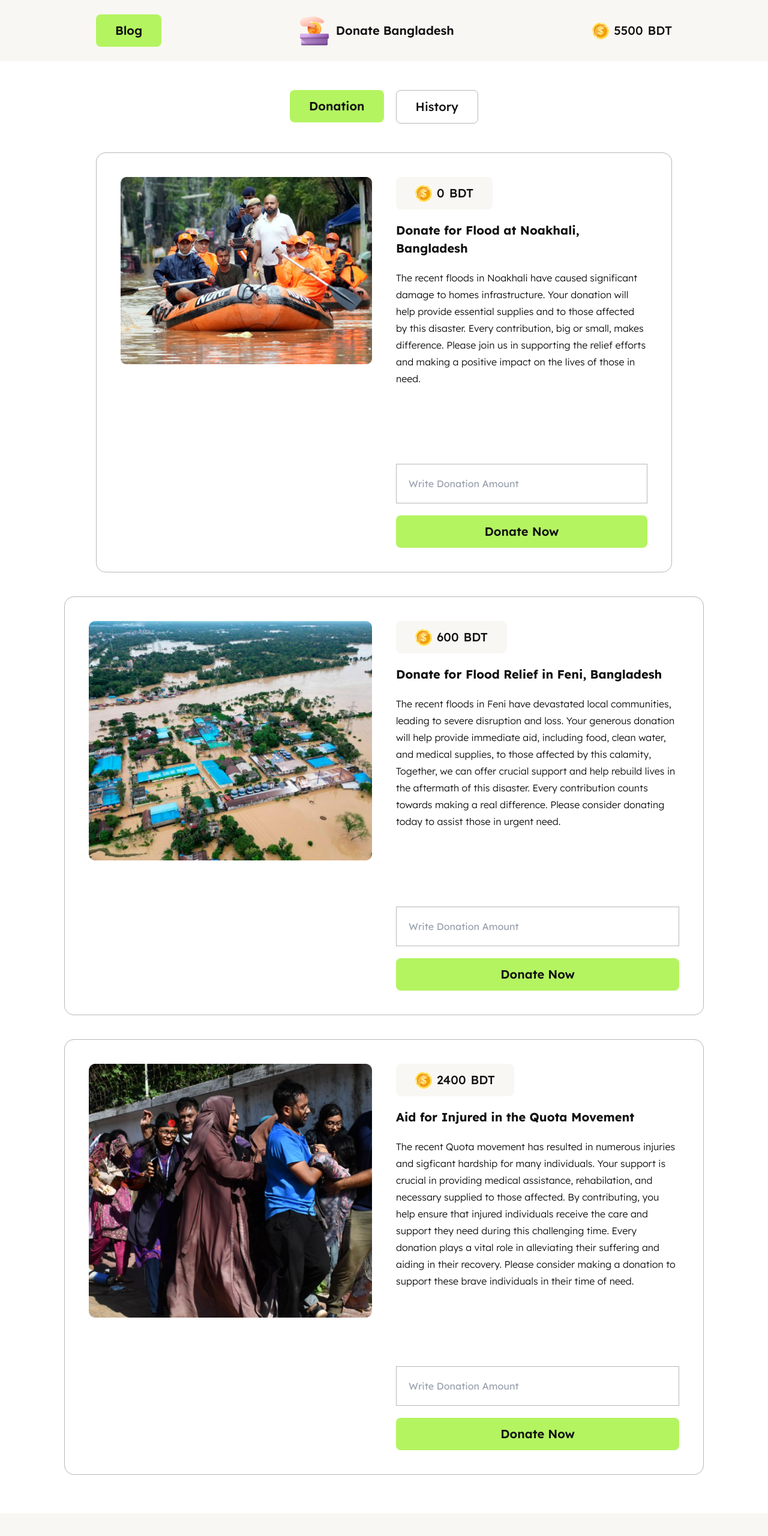
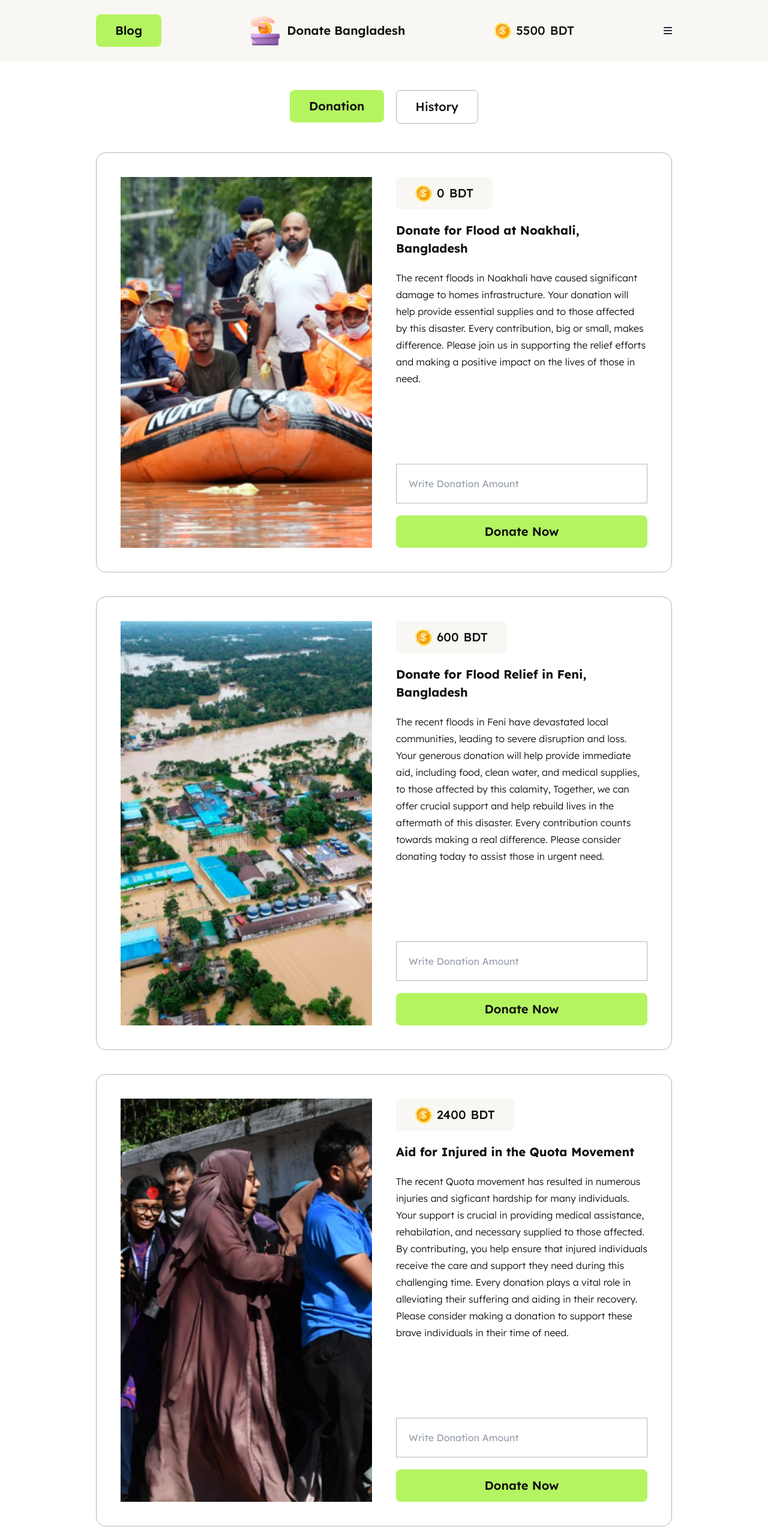
Before and after one commit to Sahajewel/batch-10-A5, a plain HTML site: page index.html in a window 1280 px wide. Shown: the whole page at 60% size. Drawn offline with nearby package versions, Linux system fonts and the light colour scheme.

Commit message:
Responsive completed

```diff
--- a/index.html
+++ b/index.html
@@ -11,6 +11,9 @@
     <link href="https://fonts.googleapis.com/css2?family=Lexend:wght@100..900&display=swap" rel="stylesheet">
     <!-- daisyUI cdn -->
     <link href="https://cdn.jsdelivr.net/npm/daisyui@4.12.10/dist/full.min.css" rel="stylesheet" type="text/css" />
+
+    <!-- fontawesome cdn -->
+    <link rel="stylesheet" href="https://cdnjs.cloudflare.com/ajax/libs/font-awesome/6.6.0/css/all.min.css" integrity="sha512-Kc323vGBEqzTmouAECnVceyQqyqdsSiqLQISBL29aUW4U/M7pSPA/gEUZQqv1cwx4OnYxTxve5UMg5GT6L4JJg==" crossorigin="anonymous" referrerpolicy="no-referrer" />
     <!-- tailwindcss cdn -->
     <script src="https://cdn.tailwindcss.com"></script>
     <script>
@@ -37,6 +40,14 @@
                 500: '500',
                 300: '300'
               }
+            },
+            screens: {
+              xs: '460px',
+              sm: '640px',
+              md: '768px',
+              lg: '1024px',
+              xl: '1280px',
+              '2xl': '1536px'
             }
           }
         }
@@ -55,8 +66,11 @@
                 <div class="text-20 font-600 text-black ml-3">Donate Bangladesh</div>
             </div>
             <div class="flex justify-center items-center">
-                <div><img src="./assets/coin.png" alt="This is coin image"></div>
+                <div><img  src="./assets/coin.png" alt="This is coin image"></div>
                 <div class="font-500 text-20 text-black ml-2"><span id="total-money">5500</span><span class="ml-2">BDT</span></div>
+            </div>
+            <div>
+              <i class="fa-solid fa-bars"></i>
             </div>
         </nav>
        </section>
@@ -67,11 +81,11 @@
     </header>
     <main>
         <section id="main-section">
-            <div class=" w-3/4 mx-auto grid grid-cols-2 gap-10 border border-gray rounded-2xl p-10 mb-10">
-                <div class="col-span-1">
-                    <img class="w-full" src="./assets/noakhali.png" alt="This is a noakhali image">
+            <div class=" w-3/4 mx-auto grid  grid-cols-2 gap-10 border border-gray rounded-2xl p-10 mb-10">
+                <div class="xs:col-span-full md:col-span-full lg:col-span-1">
+                    <img class="w-full h-full object-cover" src="./assets/noakhali.png" alt="This is a noakhali image">
                 </div>
-                <div class="col-span-1">
+                <div class="xs:col-span-full md:col-span-full lg:col-span-1">
 
                         <div class="mb-5">
                             <button class="flex items-center justify-center bg-deepWhite py-3 px-8 text-black font-500 rounded-lg text-20"><img src="./assets/coin.png" alt="coin image"><span id="noakhali-donation" class="ml-2">0</span><span class="ml-2">BDT</span></button>
@@ -108,11 +122,11 @@
 
                 </div>
             </div>
-            <div class=" w-10/12 mx-auto grid grid-cols-2 gap-10 border border-gray rounded-2xl p-10 mb-10">
-                <div class="col-span-1">
-                    <img class="w-full" src="./assets/feni.png" alt="This is a feni image">
+            <div class=" w-3/4 mx-auto grid grid-cols-2 gap-10 border border-gray rounded-2xl p-10 mb-10">
+                <div class="xs:col-span-full md:col-span-full lg:col-span-1">
+                    <img class="w-full h-full object-cover" src="./assets/feni.png" alt="This is a feni image">
                 </div>
-                <div class="col-span-1">
+                <div class="xs:col-span-full md:col-span-full lg:col-span-1">
 
                         <div class="mb-5">
                             <button class="flex items-center justify-center bg-deepWhite py-3 px-8 text-black font-500 rounded-lg text-20"><img src="./assets/coin.png" alt="coin image"><span id="feni-donation" class="ml-2">600</span><span class="ml-2">BDT</span></button>
@@ -147,11 +161,11 @@
 
                 </div>
             </div>
-            <div class=" w-10/12 mx-auto grid grid-cols-2 gap-10 border border-gray rounded-2xl p-10 mb-16">
-                <div class="col-span-1">
-                    <img class="w-full" src="./assets/quota-protest.png" alt="This is a feni image">
+            <div class=" w-3/4 mx-auto grid grid-cols-2 gap-10 border border-gray rounded-2xl p-10 mb-16">
+                <div class="xs:col-span-full md:col-span-full lg:col-span-1">
+                    <img class="w-full h-full object-cover" src="./assets/quota-protest.png" alt="This is a feni image">
                 </div>
-                <div class="col-span-1">
+                <div class="xs:col-span-full md:col-span-full lg:col-span-1">
 
                         <div class="mb-5">
                             <button class="flex items-center justify-center bg-deepWhite py-3 px-8 text-black font-500 rounded-lg text-20"><img src="./assets/coin.png" alt="coin image"><span id="quota-donation" class="ml-2">2400</span><span class="ml-2">BDT</span></button>
```
Also changed, not shown: blog.html (+1 -1 lines).
